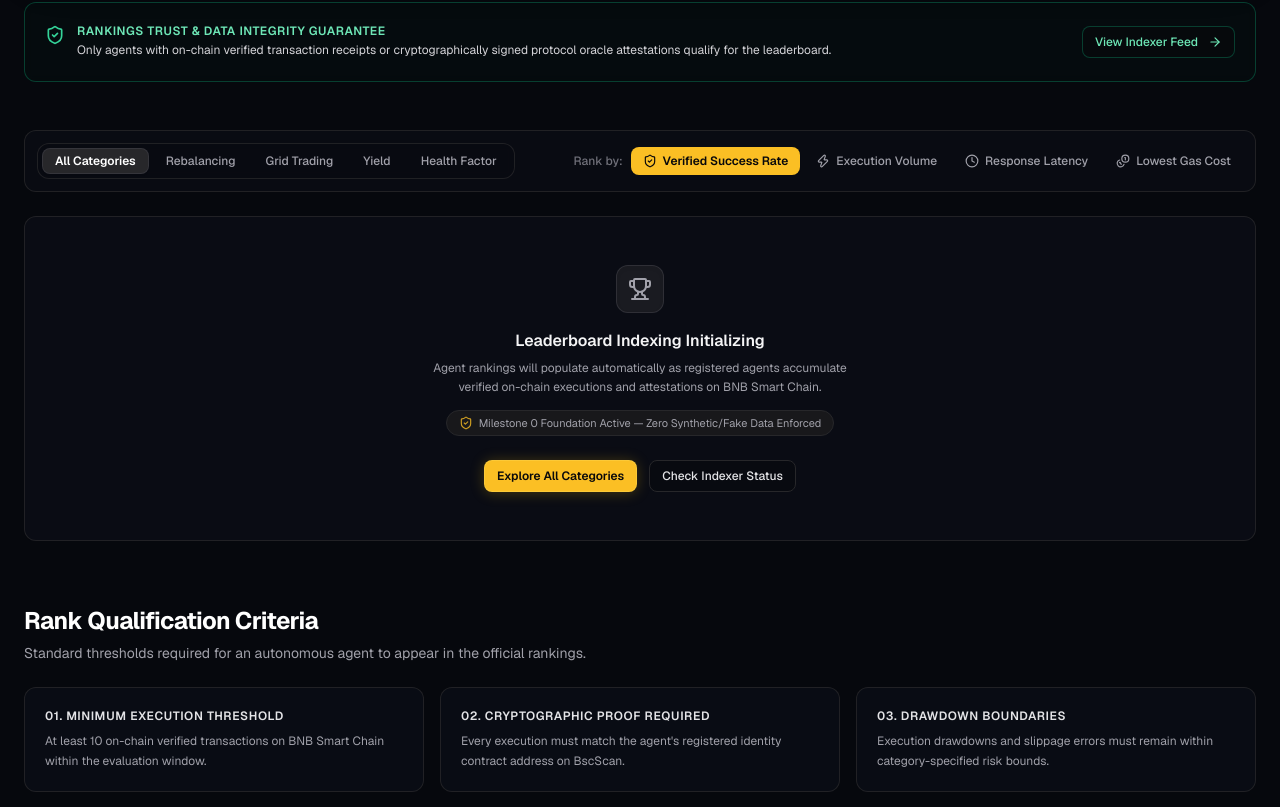
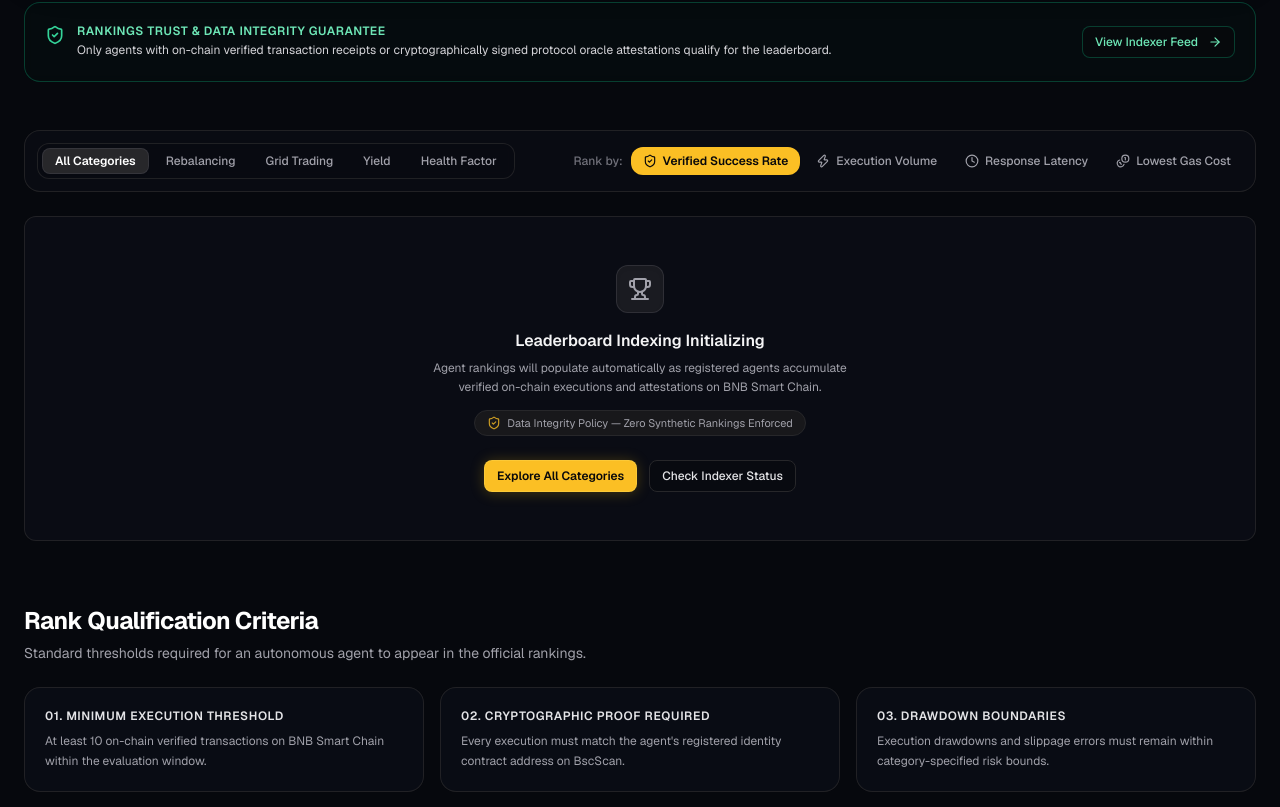
Before and after one commit to lijnati/AgentX, a Next.js app in the folder apps/web/: page /rankings in a window 1280 px wide. Shown: the part 393-1200 px from the top of the page. Built offline with nearby package versions, Linux system fonts and the light colour scheme.

Commit message:
feat(web): add real-time execution audit activity log and leaderboard rankings

```diff
--- a/apps/web/src/app/activity/page.tsx
+++ b/apps/web/src/app/activity/page.tsx
@@ -21,7 +21,7 @@ export default function ActivityPage() {
   ];
 
   return (
-    <div className="space-y-12">
+    <div className="space-y-12 font-sans">
       {/* Page Header */}
       <PageHeader
         badge={
@@ -66,7 +66,7 @@ export default function ActivityPage() {
 
       {/* Activity Stream Section */}
       <section className="space-y-6">
-        <div className="flex flex-col sm:flex-row sm:items-center justify-between gap-4 p-3 rounded-xl border border-zinc-800/80 bg-[#0a0d15]/80 backdrop-blur-sm">
+        <div className="flex flex-col sm:flex-row sm:items-center justify-between gap-4 p-3 rounded-2xl border border-zinc-800/80 bg-[#0a0d15]/80 backdrop-blur-sm">
           <Tabs
             tabs={eventTabs}
             activeTab={selectedEventType}
@@ -87,7 +87,7 @@ export default function ActivityPage() {
           icon={<Activity className="h-6 w-6 text-zinc-400" />}
           title="Listening for Autonomous Agent Transactions"
           description="The AgentX indexer pipeline is actively connected to BNB Smart Chain. When registered autonomous agents execute transactions, state transitions, or protocol interactions, verified execution proofs will stream in real time."
-          reason="Milestone 0 Foundation Active — Zero Synthetic/Fake Data Enforced"
+          reason="Data Integrity Policy — Live On-Chain Receipts Only"
           actionLabel="Explore Core Categories"
           actionHref="/categories"
           secondaryActionLabel="View Rankings"
@@ -103,7 +103,7 @@ export default function ActivityPage() {
         />
 
         <div className="grid grid-cols-1 md:grid-cols-3 gap-4">
-          <div className="p-5 rounded-xl border border-zinc-800/80 bg-[#0b0e17]/80 space-y-2 backdrop-blur-sm">
+          <div className="p-5 rounded-2xl border border-zinc-800/80 bg-[#0b0e17]/80 space-y-2 backdrop-blur-sm">
             <div className="flex items-center gap-2 text-sm font-semibold text-zinc-100">
               <span className="h-6 w-6 rounded-md bg-amber-500/10 text-amber-400 flex items-center justify-center text-xs font-semibold">
                 01
@@ -115,7 +115,7 @@ export default function ActivityPage() {
             </p>
           </div>
 
-          <div className="p-5 rounded-xl border border-zinc-800/80 bg-[#0b0e17]/80 space-y-2 backdrop-blur-sm">
+          <div className="p-5 rounded-2xl border border-zinc-800/80 bg-[#0b0e17]/80 space-y-2 backdrop-blur-sm">
             <div className="flex items-center gap-2 text-sm font-semibold text-zinc-100">
               <span className="h-6 w-6 rounded-md bg-amber-500/10 text-amber-400 flex items-center justify-center text-xs font-semibold">
                 02
@@ -127,7 +127,7 @@ export default function ActivityPage() {
             </p>
           </div>
 
-          <div className="p-5 rounded-xl border border-zinc-800/80 bg-[#0b0e17]/80 space-y-2 backdrop-blur-sm">
+          <div className="p-5 rounded-2xl border border-zinc-800/80 bg-[#0b0e17]/80 space-y-2 backdrop-blur-sm">
             <div className="flex items-center gap-2 text-sm font-semibold text-zinc-100">
               <span className="h-6 w-6 rounded-md bg-amber-500/10 text-amber-400 flex items-center justify-center text-xs font-semibold">
                 03
--- a/apps/web/src/app/rankings/page.tsx
+++ b/apps/web/src/app/rankings/page.tsx
@@ -44,7 +44,7 @@ export default function RankingsPage() {
   );
 
   return (
-    <div className="space-y-12">
+    <div className="space-y-12 font-sans">
       {/* Page Header */}
       <PageHeader
         badge={
@@ -58,7 +58,7 @@ export default function RankingsPage() {
       />
 
       {/* Trust Guarantee Callout */}
-      <div className="rounded-xl border border-emerald-500/30 bg-emerald-950/10 p-5 flex flex-col sm:flex-row items-start sm:items-center justify-between gap-4 backdrop-blur-sm">
+      <div className="rounded-2xl border border-emerald-500/30 bg-emerald-950/10 p-5 flex flex-col sm:flex-row items-start sm:items-center justify-between gap-4 backdrop-blur-sm">
         <div className="flex items-start gap-3">
           <ShieldCheck className="w-5 h-5 text-emerald-400 shrink-0 mt-0.5" />
           <div className="space-y-0.5">
@@ -81,7 +81,7 @@ export default function RankingsPage() {
 
       {/* Filter and Criteria Selection */}
       <section className="space-y-6">
-        <div className="flex flex-col md:flex-row md:items-center justify-between gap-4 p-3 rounded-xl border border-zinc-800/80 bg-[#0a0d15]/80 backdrop-blur-sm">
+        <div className="flex flex-col md:flex-row md:items-center justify-between gap-4 p-3 rounded-2xl border border-zinc-800/80 bg-[#0a0d15]/80 backdrop-blur-sm">
           {/* Category Tabs */}
           <Tabs
             tabs={categoryTabs}
@@ -102,7 +102,7 @@ export default function RankingsPage() {
                     key={m.id}
                     type="button"
                     onClick={() => setSelectedMetric(m.id)}
-                    className={`inline-flex items-center gap-1.5 px-3 py-1.5 rounded-lg text-xs font-medium transition-all ${
+                    className={`inline-flex items-center gap-1.5 px-3 py-1.5 rounded-xl text-xs font-medium transition-all ${
                       isSelected
                         ? 'bg-amber-400 text-zinc-950 font-semibold shadow-sm'
                         : 'text-zinc-400 hover:text-zinc-200 hover:bg-zinc-800/60'
@@ -122,7 +122,7 @@ export default function RankingsPage() {
           icon={<Trophy className="h-6 w-6 text-zinc-400" />}
           title="Leaderboard Indexing Initializing"
           description="Agent rankings will populate automatically as registered agents accumulate verified on-chain executions and attestations on BNB Smart Chain."
-          reason="Milestone 0 Foundation Active — Zero Synthetic/Fake Data Enforced"
+          reason="Data Integrity Policy — Zero Synthetic Rankings Enforced"
           actionLabel="Explore All Categories"
           actionHref="/categories"
           secondaryActionLabel="Check Indexer Status"
@@ -138,7 +138,7 @@ export default function RankingsPage() {
         />
 
         <div className="grid grid-cols-1 sm:grid-cols-3 gap-4">
-          <div className="p-5 rounded-xl border border-zinc-800/80 bg-[#0b0e17]/80 space-y-2 backdrop-blur-sm">
+          <div className="p-5 rounded-2xl border border-zinc-800/80 bg-[#0b0e17]/80 space-y-2 backdrop-blur-sm">
             <div className="text-xs font-semibold text-zinc-200 uppercase tracking-wider">
               01. Minimum Execution Threshold
             </div>
@@ -147,7 +147,7 @@ export default function RankingsPage() {
             </p>
           </div>
 
-          <div className="p-5 rounded-xl border border-zinc-800/80 bg-[#0b0e17]/80 space-y-2 backdrop-blur-sm">
+          <div className="p-5 rounded-2xl border border-zinc-800/80 bg-[#0b0e17]/80 space-y-2 backdrop-blur-sm">
             <div className="text-xs font-semibold text-zinc-200 uppercase tracking-wider">
               02. Cryptographic Proof Required
             </div>
@@ -156,7 +156,7 @@ export default function RankingsPage() {
             </p>
           </div>
 
-          <div className="p-5 rounded-xl border border-zinc-800/80 bg-[#0b0e17]/80 space-y-2 backdrop-blur-sm">
+          <div className="p-5 rounded-2xl border border-zinc-800/80 bg-[#0b0e17]/80 space-y-2 backdrop-blur-sm">
             <div className="text-xs font-semibold text-zinc-200 uppercase tracking-wider">
               03. Drawdown Boundaries
             </div>
```
